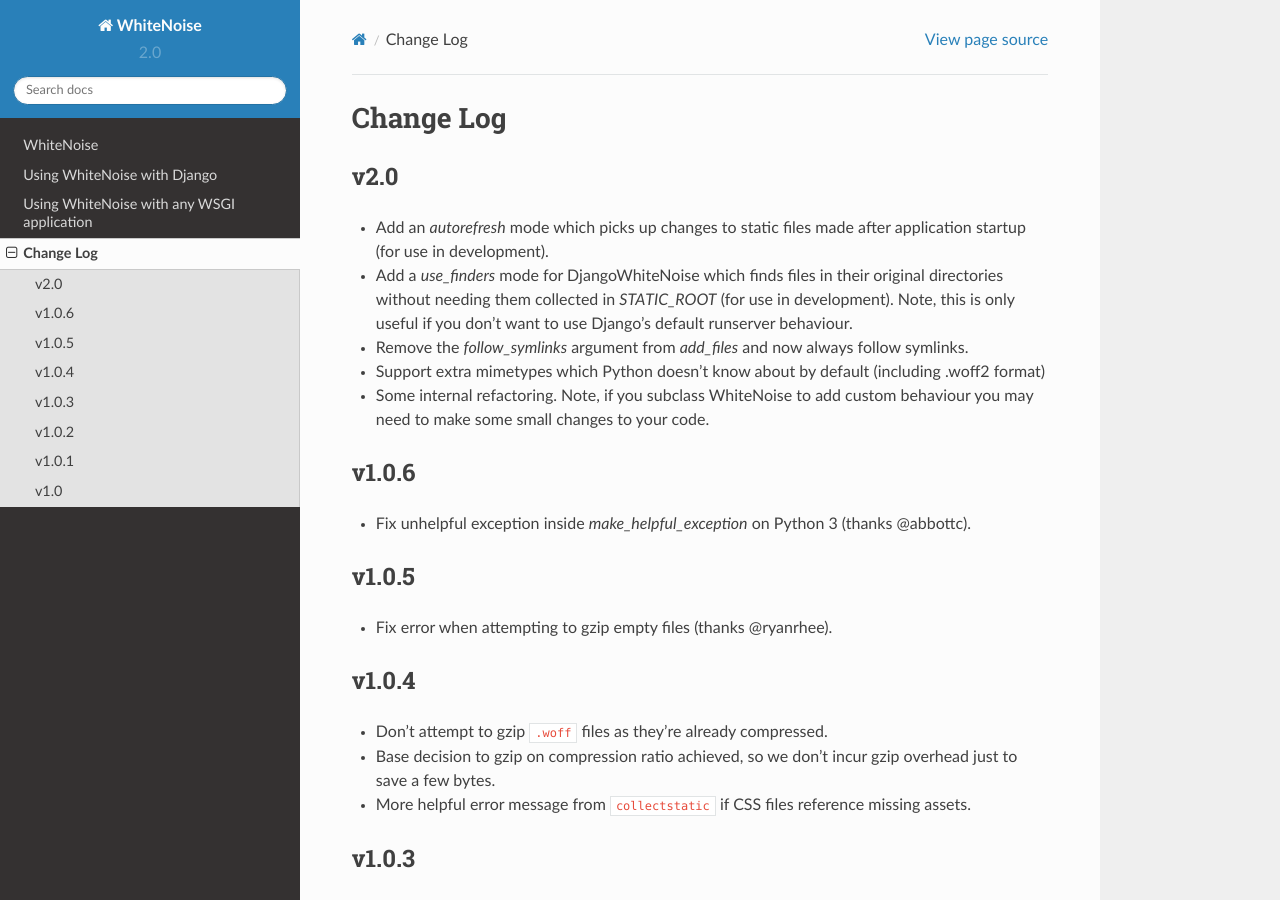
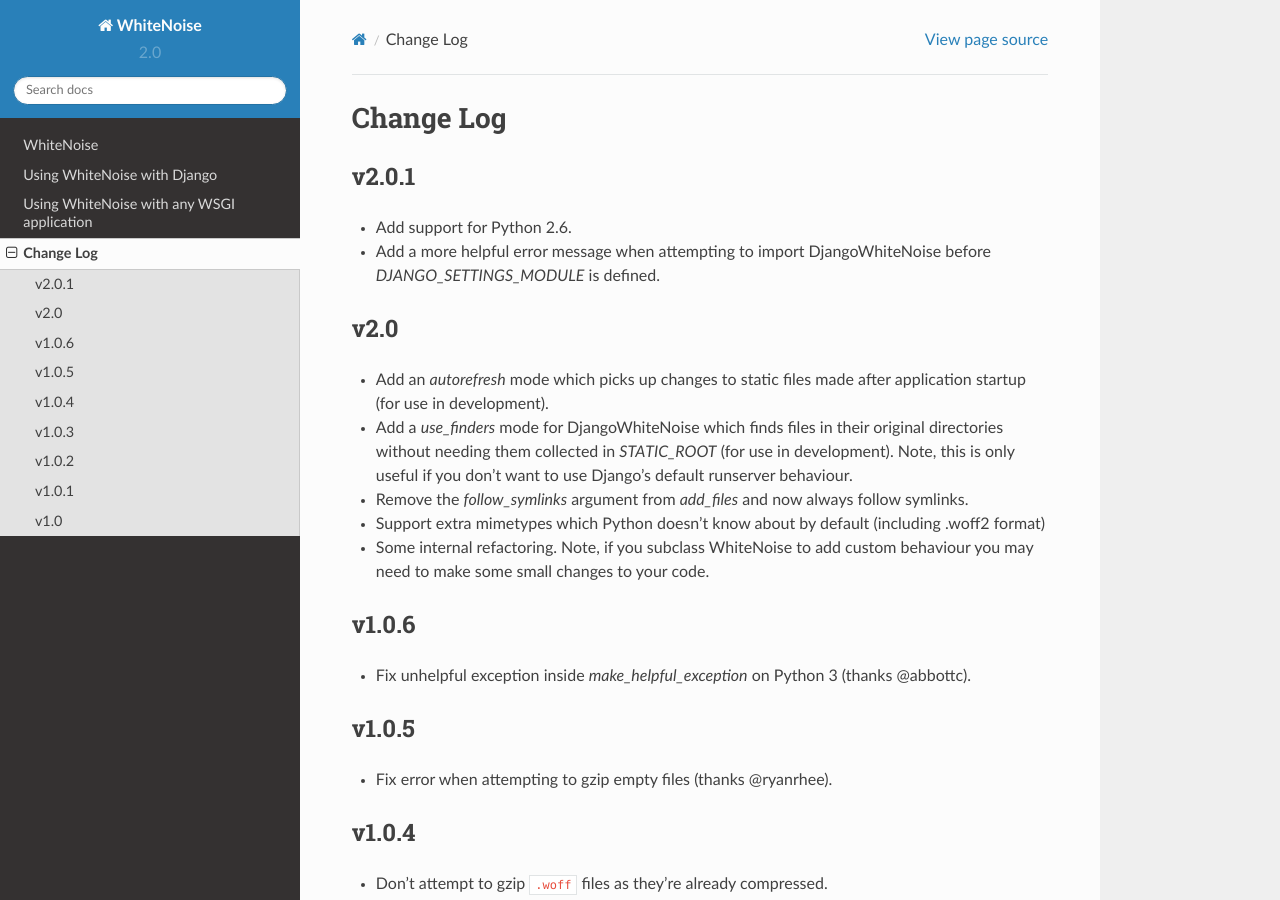
Before and after one commit to gorbunov87/white_noise, a Sphinx documentation site: the page built from docs/changelog.rst, in a window 1280 px wide and 900 px high. Built offline with Sphinx 7.4.7 and the Read the Docs theme 2.0.0, drawn with Linux system fonts in a browser that asks for light colours.

Commit message:
New release

```diff
--- a/CHANGELOG.rst
+++ b/CHANGELOG.rst
@@ -1,5 +1,11 @@
 Change Log
 ==========
+
+v2.0.1
+------
+* Add support for Python 2.6.
+* Add a more helpful error message when attempting to import DjangoWhiteNoise before `DJANGO_SETTINGS_MODULE` is defined.
+
 
 v2.0
 ------
--- a/docs/changelog.rst
+++ b/docs/changelog.rst
@@ -1,5 +1,11 @@
 Change Log
 ==========
+
+v2.0.1
+------
+* Add support for Python 2.6.
+* Add a more helpful error message when attempting to import DjangoWhiteNoise before `DJANGO_SETTINGS_MODULE` is defined.
+
 
 v2.0
 ------
--- a/docs/conf.py
+++ b/docs/conf.py
@@ -50,7 +50,7 @@
 # The short X.Y version.
 version = '2.0'
 # The full version, including alpha/beta/rc tags.
-release = '2.0'
+release = '2.0.1'
 
 # The language for content autogenerated by Sphinx. Refer to documentation
 # for a list of supported languages.
--- a/setup.py
+++ b/setup.py
@@ -12,7 +12,7 @@
 
 setup(
     name='whitenoise',
-    version='2.0',
+    version='2.0.1',
     author='David Evans',
     author_email='d@evans.io',
     url='http://whitenoise.evans.io',
```
